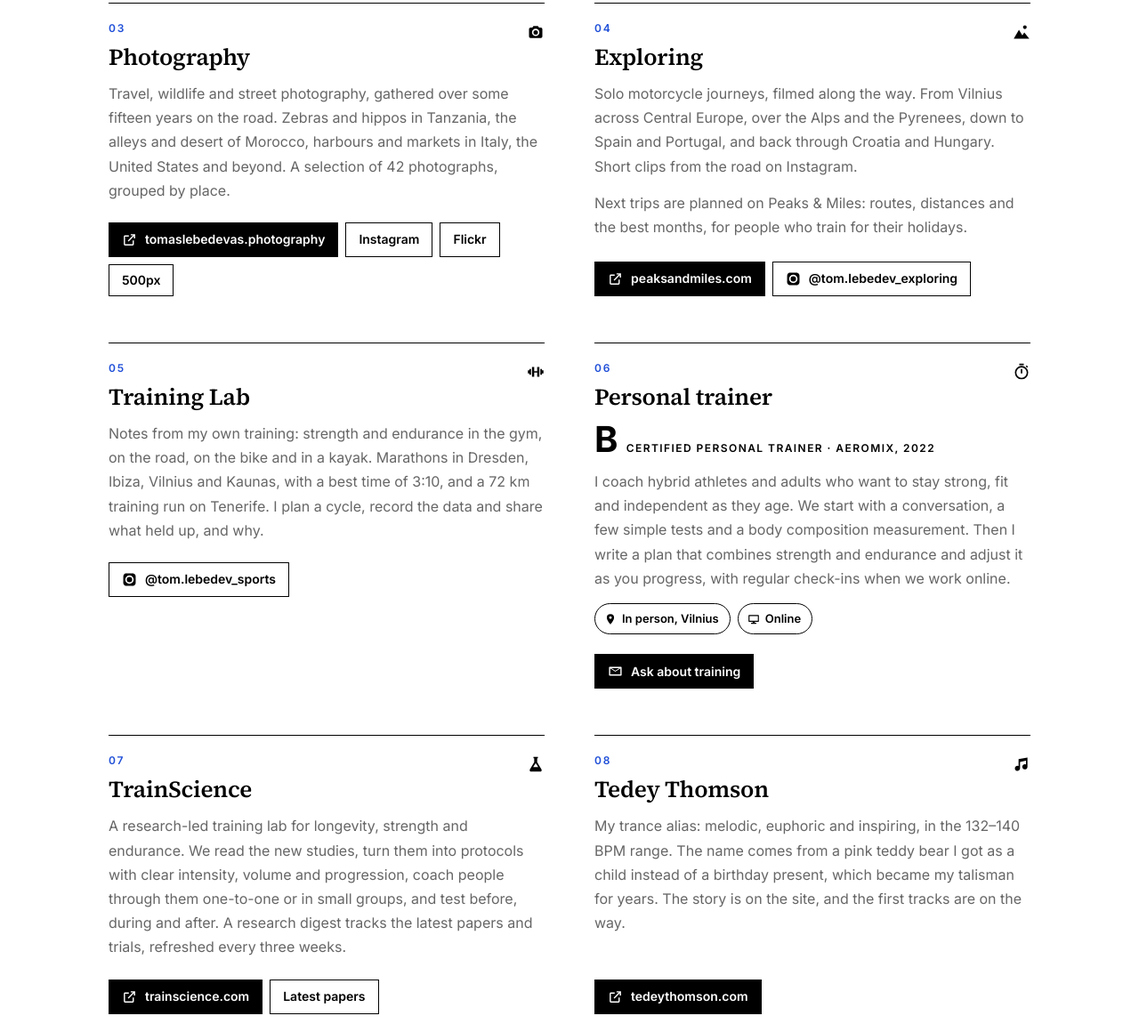
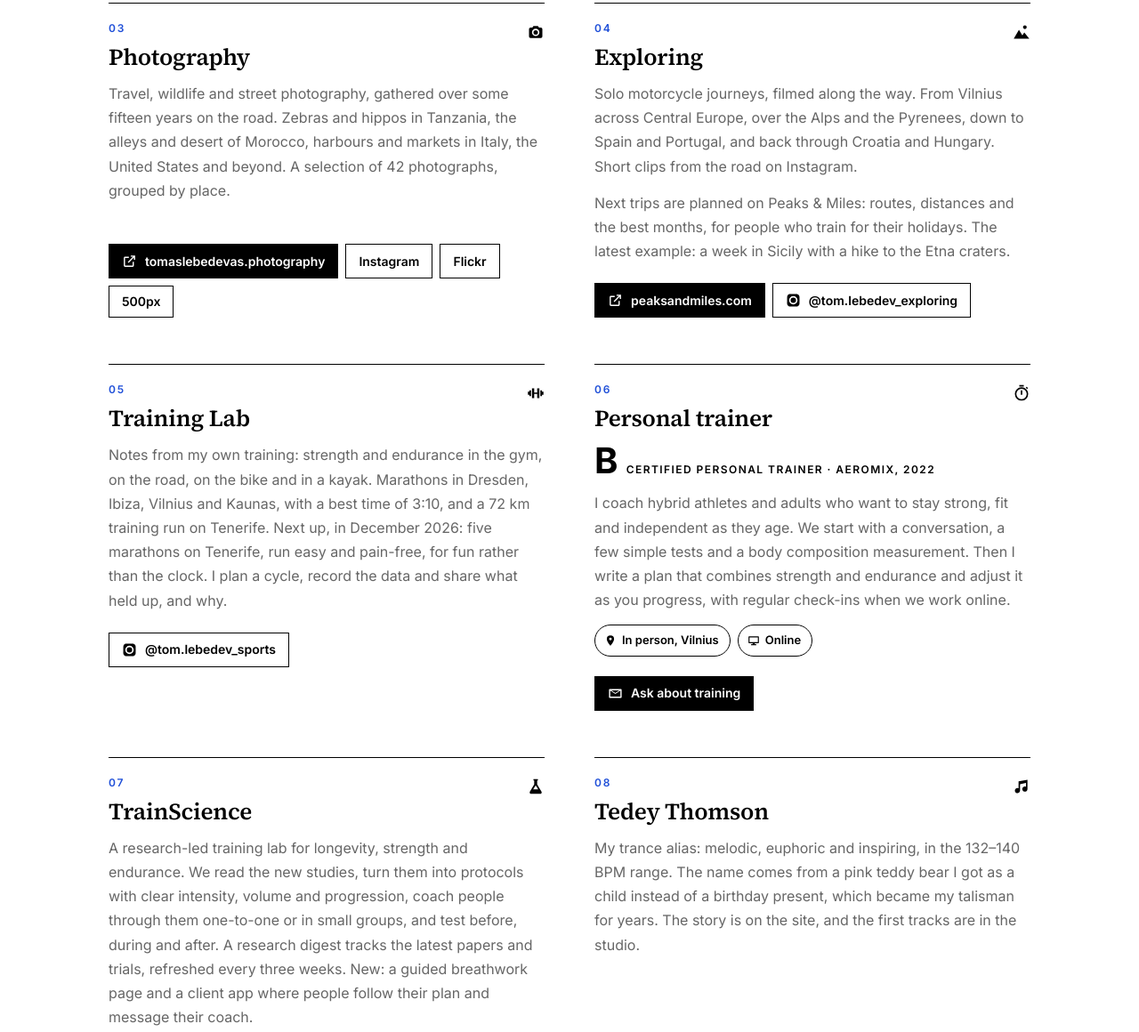
Before and after one commit to tomlebedev-cloud/tomaslebedevas.com, a plain HTML site: page index.html in a window 1280 px wide. Shown: the part 2585-3745 px from the top of the page at 89% size. Drawn offline with Linux system fonts and the light colour scheme.

Commit message:
Update TrainScience, Exploring, Training Lab and Tedey Thomson cards; sitemap lastmod; ignore local drafts
Co-Authored-By: Claude Opus 5.5 <noreply@anthropic.com>

```diff
--- a/index.html
+++ b/index.html
@@ -534,7 +534,7 @@ footer{background:var(--white);border-top:1px solid #000}
         <div class="icon"><svg viewBox="0 0 24 24" aria-hidden="true"><path d="M16.5 3a2.5 2.5 0 110 5 2.5 2.5 0 010-5zM1.5 21l7-12 4.6 7.6 2.6-3.9L22.5 21h-21z"/></svg></div>
         <h2 data-i18n="explore.h">Exploring</h2>
         <p data-i18n="explore.lead">Solo motorcycle journeys, filmed along the way. From Vilnius across Central Europe, over the Alps and the Pyrenees, down to Spain and Portugal, and back through Croatia and Hungary. Short clips from the road on Instagram.</p>
-        <p data-i18n="explore.pm">Next trips are planned on Peaks &amp; Miles: routes, distances and the best months, for people who train for their holidays.</p>
+        <p data-i18n="explore.pm">Next trips are planned on Peaks &amp; Miles: routes, distances and the best months, for people who train for their holidays. The latest example: a week in Sicily with a hike to the Etna craters.</p>
         <div class="links">
           <a class="btn btn-sm btn-primary" href="https://peaksandmiles.com/" target="_blank" rel="noopener">
             <svg viewBox="0 0 24 24" aria-hidden="true"><path d="M14 3h7v7h-2V6.4l-8.3 8.3-1.4-1.4L17.6 5H14V3zM5 5h6v2H5v12h12v-6h2v6a2 2 0 01-2 2H5a2 2 0 01-2-2V7a2 2 0 012-2z"/></svg>
@@ -550,7 +550,7 @@ footer{background:var(--white);border-top:1px solid #000}
       <article class="card" id="sport">
         <div class="icon"><svg viewBox="0 0 24 24" aria-hidden="true"><path d="M1.5 10h2V8h2.2v8H3.5v-2h-2v-4zm21 0h-2V8h-2.2v8h2.2v-2h2v-4zM7 5.5h3v13H7v-13zm7 0h3v13h-3v-13zM10 11h4v2h-4v-2z"/></svg></div>
         <h2 data-i18n="sport.h">Training Lab</h2>
-        <p data-i18n="sport.lead">Notes from my own training: strength and endurance in the gym, on the road, on the bike and in a kayak. Marathons in Dresden, Ibiza, Vilnius and Kaunas, with a best time of 3:10, and a 72 km training run on Tenerife. I plan a cycle, record the data and share what held up, and why.</p>
+        <p data-i18n="sport.lead">Notes from my own training: strength and endurance in the gym, on the road, on the bike and in a kayak. Marathons in Dresden, Ibiza, Vilnius and Kaunas, with a best time of 3:10, and a 72 km training run on Tenerife. Next up, in December 2026: five marathons on Tenerife, run easy and pain-free, for fun rather than the clock. I plan a cycle, record the data and share what held up, and why.</p>
         <div class="links">
           <a class="btn btn-sm" href="https://www.instagram.com/tom.lebedev_sports/" target="_blank" rel="noopener">
             <svg viewBox="0 0 24 24" aria-hidden="true"><path d="M12 2.2c3.2 0 3.6 0 4.9.07 1.2.05 1.8.25 2.2.42.6.22 1 .48 1.4.9.42.4.68.8.9 1.4.17.4.37 1 .42 2.2.06 1.3.07 1.7.07 4.9s0 3.6-.07 4.9c-.05 1.2-.25 1.8-.42 2.2-.22.6-.48 1-.9 1.4-.4.42-.8.68-1.4.9-.4.17-1 .37-2.2.42-1.3.06-1.7.07-4.9.07s-3.6 0-4.9-.07c-1.2-.05-1.8-.25-2.2-.42-.6-.22-1-.48-1.4-.9-.42-.4-.68-.8-.9-1.4-.17-.4-.37-1-.42-2.2C2.2 15.6 2.2 15.2 2.2 12s0-3.6.07-4.9c.05-1.2.25-1.8.42-2.2.22-.6.48-1 .9-1.4.4-.42.8-.68 1.4-.9.4-.17 1-.37 2.2-.42C8.4 2.2 8.8 2.2 12 2.2zm0 3.1A6.7 6.7 0 1018.7 12 6.7 6.7 0 0012 5.3zm0 11a4.3 4.3 0 114.3-4.3 4.3 4.3 0 01-4.3 4.3zm6.9-11.3a1.6 1.6 0 11-1.6-1.6 1.6 1.6 0 011.6 1.6z"/></svg>
@@ -579,7 +579,7 @@ footer{background:var(--white);border-top:1px solid #000}
       <article class="card" id="trainscience">
         <div class="icon"><svg viewBox="0 0 24 24" aria-hidden="true"><path d="M9 2h6v2h-1v5.3l5.6 9.4A2 2 0 0117.9 22H6.1a2 2 0 01-1.7-3.3L10 9.3V4H9V2zm3 8.5L8.6 16h6.8L12 10.5z"/></svg></div>
         <h2>TrainScience</h2>
-        <p data-i18n="ts.lead">A research-led training lab for longevity, strength and endurance. We read the new studies, turn them into protocols with clear intensity, volume and progression, coach people through them one-to-one or in small groups, and test before, during and after. A research digest tracks the latest papers and trials, refreshed every three weeks.</p>
+        <p data-i18n="ts.lead">A research-led training lab for longevity, strength and endurance. We read the new studies, turn them into protocols with clear intensity, volume and progression, coach people through them one-to-one or in small groups, and test before, during and after. A research digest tracks the latest papers and trials, refreshed every three weeks. New: a guided breathwork page and a client app where people follow their plan and message their coach.</p>
         <div class="links">
           <a class="btn btn-sm btn-primary" href="https://trainscience.com/" target="_blank" rel="noopener">
             <svg viewBox="0 0 24 24" aria-hidden="true"><path d="M14 3h7v7h-2V6.4l-8.3 8.3-1.4-1.4L17.6 5H14V3zM5 5h6v2H5v12h12v-6h2v6a2 2 0 01-2 2H5a2 2 0 01-2-2V7a2 2 0 012-2z"/></svg>
@@ -594,7 +594,7 @@ footer{background:var(--white);border-top:1px solid #000}
       <article class="card" id="music">
         <div class="icon"><svg viewBox="0 0 24 24" aria-hidden="true"><path d="M20 3v12.5a3.5 3.5 0 11-2-3.16V7.3l-8 1.6v8.6A3.5 3.5 0 118 14.34V5l12-2z"/></svg></div>
         <h2>Tedey Thomson</h2>
-        <p data-i18n="music.lead">My trance alias: melodic, euphoric and inspiring, in the 132–140 BPM range. The name comes from a pink teddy bear I got as a child instead of a birthday present, which became my talisman for years. The story is on the site, and the first tracks are on the way.</p>
+        <p data-i18n="music.lead">My trance alias: melodic, euphoric and inspiring, in the 132–140 BPM range. The name comes from a pink teddy bear I got as a child instead of a birthday present, which became my talisman for years. The story is on the site, and the first tracks are in the studio.</p>
         <div class="links">
           <a class="btn btn-sm btn-primary" href="https://tedeythomson.com/" target="_blank" rel="noopener">
             <svg viewBox="0 0 24 24" aria-hidden="true"><path d="M14 3h7v7h-2V6.4l-8.3 8.3-1.4-1.4L17.6 5H14V3zM5 5h6v2H5v12h12v-6h2v6a2 2 0 01-2 2H5a2 2 0 01-2-2V7a2 2 0 012-2z"/></svg>
@@ -664,18 +664,18 @@ const I18N = {
     "photo.lead": "Fotografía de viajes, naturaleza y calle, reunida a lo largo de unos quince años de viaje. Cebras e hipopótamos en Tanzania, los callejones y el desierto de Marruecos, puertos y mercados en Italia, Estados Unidos y otros lugares. Una selección de 42 fotografías, agrupadas por lugar.",
     "explore.h": "Exploring",
     "explore.lead": "Viajes en solitario en moto, grabados por el camino. Desde Vilna a través de Europa Central, por los Alpes y los Pirineos, hasta España y Portugal, y de vuelta por Croacia y Hungría. Clips cortos de la carretera en Instagram.",
-    "explore.pm": "Los próximos viajes se planifican en Peaks & Miles: rutas, distancias y los mejores meses, para quienes entrenan para sus vacaciones.",
+    "explore.pm": "Los próximos viajes se planifican en Peaks & Miles: rutas, distancias y los mejores meses, para quienes entrenan para sus vacaciones. El último ejemplo: una semana en Sicilia con subida a los cráteres del Etna.",
     "sport.h": "Training Lab",
-    "sport.lead": "Notas de mi propio entrenamiento: fuerza y resistencia en el gimnasio, corriendo, en bicicleta y en kayak. Maratones en Dresde, Ibiza, Vilna y Kaunas, con una mejor marca de 3:10, y una tirada de entrenamiento de 72 km en Tenerife. Planifico un ciclo, registro los datos y comparto lo que ha funcionado, y por qué.",
+    "sport.lead": "Notas de mi propio entrenamiento: fuerza y resistencia en el gimnasio, corriendo, en bicicleta y en kayak. Maratones en Dresde, Ibiza, Vilna y Kaunas, con una mejor marca de 3:10, y una tirada de entrenamiento de 72 km en Tenerife. Lo próximo, en diciembre de 2026: cinco maratones en Tenerife, a ritmo suave y sin dolor, por diversión y no por el reloj. Planifico un ciclo, registro los datos y comparto lo que ha funcionado, y por qué.",
     "trainer.h": "Entrenador personal",
     "trainer.licence": "entrenador personal titulado · Aeromix, 2022",
     "trainer.lead": "Entreno a atletas híbridos y a adultos que quieren mantenerse fuertes, en forma e independientes con los años. Empezamos con una conversación, unas pruebas sencillas y una medición de la composición corporal. Después preparo un plan que combina fuerza y resistencia y lo ajusto a medida que avanzas, con revisiones periódicas cuando trabajamos en línea.",
     "trainer.cta": "Consultar sobre entrenamiento",
     "trainer.inperson": "Presencial en Vilna",
     "trainer.online": "En línea",
-    "ts.lead": "Un laboratorio de entrenamiento basado en la investigación, para longevidad, fuerza y resistencia. Leemos los estudios nuevos, los convertimos en protocolos con intensidad, volumen y progresión claros, acompañamos a las personas de forma individual o en grupos pequeños, y medimos antes, durante y después. Un resumen de investigación recoge los artículos y ensayos más recientes y se actualiza cada tres semanas.",
+    "ts.lead": "Un laboratorio de entrenamiento basado en la investigación, para longevidad, fuerza y resistencia. Leemos los estudios nuevos, los convertimos en protocolos con intensidad, volumen y progresión claros, acompañamos a las personas de forma individual o en grupos pequeños, y medimos antes, durante y después. Un resumen de investigación recoge los artículos y ensayos más recientes y se actualiza cada tres semanas. Novedades: una página de respiración guiada y una app para clientes donde seguir el plan y escribir al entrenador.",
     "ts.cta": "Últimos artículos",
-    "music.lead": "Mi alias de trance: melódico, eufórico e inspirador, entre 132 y 140 BPM. El nombre viene de un osito de peluche rosa que recibí de niño en lugar de un regalo de cumpleaños y que fue mi talismán durante años. La historia está en la web, y los primeros temas están en camino.",
+    "music.lead": "Mi alias de trance: melódico, eufórico e inspirador, entre 132 y 140 BPM. El nombre viene de un osito de peluche rosa que recibí de niño en lugar de un regalo de cumpleaños y que fue mi talismán durante años. La historia está en la web, y los primeros temas se están produciendo.",
     "contact.h": "Contacto",
     "foot.built": "Vilna, Lituania"
   },
@@ -702,18 +702,18 @@ const I18N = {
     "photo.lead": "Reise-, Wildlife- und Straßenfotografie aus rund fünfzehn Jahren unterwegs. Zebras und Flusspferde in Tansania, Gassen und Wüste in Marokko, Häfen und Märkte in Italien, den USA und anderswo. Eine Auswahl von 42 Fotografien, nach Orten geordnet.",
     "explore.h": "Exploring",
     "explore.lead": "Motorradreisen allein, unterwegs gefilmt. Von Vilnius durch Mitteleuropa, über die Alpen und die Pyrenäen bis nach Spanien und Portugal und zurück über Kroatien und Ungarn. Kurze Clips von unterwegs auf Instagram.",
-    "explore.pm": "Die nächsten Reisen plane ich auf Peaks & Miles: Routen, Distanzen und die besten Monate, für alle, die für ihren Urlaub trainieren.",
+    "explore.pm": "Die nächsten Reisen plane ich auf Peaks & Miles: Routen, Distanzen und die besten Monate, für alle, die für ihren Urlaub trainieren. Das neueste Beispiel: eine Woche Sizilien mit Wanderung zu den Ätna-Kratern.",
     "sport.h": "Training Lab",
-    "sport.lead": "Notizen aus meinem eigenen Training: Kraft und Ausdauer im Studio, auf der Straße, auf dem Rad und im Kajak. Marathons in Dresden, Ibiza, Vilnius und Kaunas mit einer Bestzeit von 3:10 sowie ein 72-km-Trainingslauf auf Teneriffa. Ich plane einen Zyklus, erfasse die Daten und teile, was sich bewährt hat, und warum.",
+    "sport.lead": "Notizen aus meinem eigenen Training: Kraft und Ausdauer im Studio, auf der Straße, auf dem Rad und im Kajak. Marathons in Dresden, Ibiza, Vilnius und Kaunas mit einer Bestzeit von 3:10 sowie ein 72-km-Trainingslauf auf Teneriffa. Als Nächstes, im Dezember 2026: fünf Marathons auf Teneriffa, locker und schmerzfrei, zum Spaß statt für die Uhr. Ich plane einen Zyklus, erfasse die Daten und teile, was sich bewährt hat, und warum.",
     "trainer.h": "Personal Trainer",
     "trainer.licence": "zertifizierter Personal Trainer · Aeromix, 2022",
     "trainer.lead": "Ich trainiere Hybrid-Athleten und Erwachsene, die mit den Jahren stark, fit und selbstständig bleiben wollen. Wir beginnen mit einem Gespräch, ein paar einfachen Tests und einer Messung der Körperzusammensetzung. Dann schreibe ich einen Plan, der Kraft und Ausdauer verbindet, und passe ihn an deine Fortschritte an, online mit regelmäßigen Check-ins.",
     "trainer.cta": "Training anfragen",
     "trainer.inperson": "Vor Ort in Vilnius",
     "trainer.online": "Online",
-    "ts.lead": "Ein forschungsbasiertes Trainingslabor für Langlebigkeit, Kraft und Ausdauer. Wir lesen neue Studien, machen daraus Protokolle mit klarer Intensität, klarem Umfang und klarer Progression, betreuen Menschen einzeln oder in kleinen Gruppen und testen vorher, währenddessen und danach. Ein Research-Digest sammelt die neuesten Studien und Trials und wird alle drei Wochen aktualisiert.",
+    "ts.lead": "Ein forschungsbasiertes Trainingslabor für Langlebigkeit, Kraft und Ausdauer. Wir lesen neue Studien, machen daraus Protokolle mit klarer Intensität, klarem Umfang und klarer Progression, betreuen Menschen einzeln oder in kleinen Gruppen und testen vorher, währenddessen und danach. Ein Research-Digest sammelt die neuesten Studien und Trials und wird alle drei Wochen aktualisiert. Neu: eine geführte Atemübungsseite und eine Kunden-App, in der man seinem Plan folgt und dem Coach schreibt.",
     "ts.cta": "Neueste Studien",
-    "music.lead": "Mein Trance-Alias: melodisch, euphorisch und inspirierend, zwischen 132 und 140 BPM. Der Name stammt von einem rosa Teddybären, den ich als Kind statt eines Geburtstagsgeschenks bekam und der jahrelang mein Talisman war. Die Geschichte steht auf der Website, die ersten Tracks sind unterwegs.",
+    "music.lead": "Mein Trance-Alias: melodisch, euphorisch und inspirierend, zwischen 132 und 140 BPM. Der Name stammt von einem rosa Teddybären, den ich als Kind statt eines Geburtstagsgeschenks bekam und der jahrelang mein Talisman war. Die Geschichte steht auf der Website, die ersten Tracks entstehen gerade im Studio.",
     "contact.h": "Kontakt",
     "foot.built": "Vilnius, Litauen"
   },
@@ -740,18 +740,18 @@ const I18N = {
     "photo.lead": "Photographie de voyage, animalière et de rue, réunie au fil d'une quinzaine d'années sur la route. Zèbres et hippopotames en Tanzanie, ruelles et désert au Maroc, ports et marchés en Italie, aux États-Unis et ailleurs. Une sélection de 42 photographies, classées par lieu.",
     "explore.h": "Exploring",
     "explore.lead": "Voyages à moto en solitaire, filmés en route. De Vilnius à travers l'Europe centrale, par les Alpes et les Pyrénées, jusqu'en Espagne et au Portugal, puis retour par la Croatie et la Hongrie. De courts clips de la route sur Instagram.",
-    "explore.pm": "Les prochains voyages se préparent sur Peaks & Miles : itinéraires, distances et meilleurs mois, pour ceux qui s'entraînent pour leurs vacances.",
+    "explore.pm": "Les prochains voyages se préparent sur Peaks & Miles : itinéraires, distances et meilleurs mois, pour ceux qui s'entraînent pour leurs vacances. Dernier exemple : une semaine en Sicile avec une randonnée jusqu'aux cratères de l'Etna.",
     "sport.h": "Training Lab",
-    "sport.lead": "Notes tirées de mon propre entraînement : force et endurance en salle, sur la route, à vélo et en kayak. Des marathons à Dresde, Ibiza, Vilnius et Kaunas, avec un meilleur temps de 3 h 10, et une sortie d'entraînement de 72 km à Tenerife. Je planifie un cycle, je relève les données et je partage ce qui a tenu, et pourquoi.",
+    "sport.lead": "Notes tirées de mon propre entraînement : force et endurance en salle, sur la route, à vélo et en kayak. Des marathons à Dresde, Ibiza, Vilnius et Kaunas, avec un meilleur temps de 3 h 10, et une sortie d'entraînement de 72 km à Tenerife. Prochaine étape, en décembre 2026 : cinq marathons à Tenerife, en douceur et sans douleur, pour le plaisir plutôt que pour le chrono. Je planifie un cycle, je relève les données et je partage ce qui a tenu, et pourquoi.",
     "trainer.h": "Coach sportif",
     "trainer.licence": "coach sportif diplômé · Aeromix, 2022",
     "trainer.lead": "J'entraîne des athlètes hybrides et des adultes qui veulent rester forts, en forme et autonomes en vieillissant. Nous commençons par un échange, quelques tests simples et une mesure de la composition corporelle. J'établis ensuite un programme qui associe force et endurance, et je l'ajuste au fil de vos progrès, avec des points réguliers lorsque nous travaillons à distance.",
     "trainer.cta": "Me contacter pour un entraînement",
     "trainer.inperson": "En personne à Vilnius",
     "trainer.online": "En ligne",
-    "ts.lead": "Un laboratoire d'entraînement fondé sur la recherche, pour la longévité, la force et l'endurance. Nous lisons les nouvelles études, les traduisons en protocoles avec une intensité, un volume et une progression clairs, accompagnons chacun en individuel ou en petit groupe, et mesurons avant, pendant et après. Une veille scientifique rassemble les derniers articles et essais, mise à jour toutes les trois semaines.",
+    "ts.lead": "Un laboratoire d'entraînement fondé sur la recherche, pour la longévité, la force et l'endurance. Nous lisons les nouvelles études, les traduisons en protocoles avec une intensité, un volume et une progression clairs, accompagnons chacun en individuel ou en petit groupe, et mesurons avant, pendant et après. Une veille scientifique rassemble les derniers articles et essais, mise à jour toutes les trois semaines. Nouveau : une page de respiration guidée et une appli client pour suivre son plan et écrire à son coach.",
     "ts.cta": "Derniers articles",
-    "music.lead": "Mon alias trance : mélodique, euphorique et inspirant, entre 132 et 140 BPM. Le nom vient d'un ours en peluche rose reçu enfant à la place d'un cadeau d'anniversaire, devenu mon talisman pendant des années. L'histoire est sur le site, et les premiers morceaux arrivent.",
+    "music.lead": "Mon alias trance : mélodique, euphorique et inspirant, entre 132 et 140 BPM. Le nom vient d'un ours en peluche rose reçu enfant à la place d'un cadeau d'anniversaire, devenu mon talisman pendant des années. L'histoire est sur le site, et les premiers morceaux sont en studio.",
     "contact.h": "Contact",
     "foot.built": "Vilnius, Lituanie"
   },
@@ -777,18 +777,18 @@ const I18N = {
     "photo.lead": "Kelionių, laukinės gamtos ir gatvės fotografija, per maždaug penkiolika metų sukaupta kelyje. Zebrai ir begemotai Tanzanijoje, Maroko skersgatviai ir dykuma, uostai ir turgūs Italijoje, Jungtinėse Valstijose ir kitur. 42 nuotraukų atranka, sugrupuota pagal vietas.",
     "explore.h": "Exploring",
     "explore.lead": "Pavienės kelionės motociklu, filmuojamos pakeliui. Iš Vilniaus per Vidurio Europą, per Alpes ir Pirėnus iki Ispanijos ir Portugalijos, o atgal per Kroatiją ir Vengriją. Trumpi vaizdo įrašai iš kelio „Instagram“.",
-    "explore.pm": "Kitos kelionės planuojamos „Peaks & Miles“: maršrutai, atstumai ir geriausi mėnesiai tiems, kurie treniruojasi savo atostogoms.",
+    "explore.pm": "Kitos kelionės planuojamos „Peaks & Miles“: maršrutai, atstumai ir geriausi mėnesiai tiems, kurie treniruojasi savo atostogoms. Naujausias pavyzdys: savaitė Sicilijoje su žygiu prie Etnos kraterių.",
     "sport.h": "Training Lab",
-    "sport.lead": "Užrašai iš mano paties treniruočių: jėga ir ištvermė sporto salėje, kelyje, dviračiu ir baidare. Maratonai Drezdene, Ibicoje, Vilniuje ir Kaune, geriausias laikas 3:10, ir 72 km treniruotė Tenerifėje. Planuoju ciklą, fiksuoju duomenis ir dalinuosi tuo, kas pasiteisino, ir kodėl.",
+    "sport.lead": "Užrašai iš mano paties treniruočių: jėga ir ištvermė sporto salėje, kelyje, dviračiu ir baidare. Maratonai Drezdene, Ibicoje, Vilniuje ir Kaune, geriausias laikas 3:10, ir 72 km treniruotė Tenerifėje. Toliau, 2026 m. gruodį: penki maratonai Tenerifėje, ramiu tempu ir be skausmo, dėl malonumo, o ne dėl laiko. Planuoju ciklą, fiksuoju duomenis ir dalinuosi tuo, kas pasiteisino, ir kodėl.",
     "trainer.h": "Asmeninis treneris",
     "trainer.licence": "sertifikuotas asmeninis treneris · Aeromix, 2022",
     "trainer.lead": "Treniruoju hibridinius sportininkus ir suaugusiuosius, norinčius išlikti stipriems, sportiškiems ir savarankiškiems senstant. Pradedame nuo pokalbio, kelių paprastų testų ir kūno sudėties matavimo. Tada parašau planą, jungiantį jėgą ir ištvermę, ir koreguoju jį jums progresuojant; dirbant nuotoliu reguliariai pasitariame.",
     "trainer.cta": "Klausti dėl treniruočių",
     "trainer.inperson": "Gyvai, Vilniuje",
     "trainer.online": "Nuotoliu",
-    "ts.lead": "Moksliniais tyrimais grįsta treniruočių laboratorija ilgaamžiškumui, jėgai ir ištvermei. Skaitome naujus tyrimus, paverčiame juos protokolais su aiškiu intensyvumu, apimtimi ir progresija, treniruojame žmones individualiai ar mažose grupėse, o testus darome prieš, per ir po. Tyrimų apžvalga seka naujausius straipsnius ir klinikinius tyrimus ir atnaujinama kas tris savaites.",
+    "ts.lead": "Moksliniais tyrimais grįsta treniruočių laboratorija ilgaamžiškumui, jėgai ir ištvermei. Skaitome naujus tyrimus, paverčiame juos protokolais su aiškiu intensyvumu, apimtimi ir progresija, treniruojame žmones individualiai ar mažose grupėse, o testus darome prieš, per ir po. Tyrimų apžvalga seka naujausius straipsnius ir klinikinius tyrimus ir atnaujinama kas tris savaites. Nauja: kvėpavimo pratimų puslapis ir kliento programėlė, kurioje sekamas planas ir rašoma treneriui.",
     "ts.cta": "Naujausi straipsniai",
-    "music.lead": "Mano trance slapyvardis: melodingas, euforiškas ir įkvepiantis, 132–140 BPM diapazone. Vardas kilo nuo rožinio pliušinio meškiuko, kurį vaikystėje gavau vietoj gimtadienio dovanos ir kuris daug metų buvo mano talismanas. Istorija yra svetainėje, o pirmieji kūriniai jau netrukus.",
+    "music.lead": "Mano trance slapyvardis: melodingas, euforiškas ir įkvepiantis, 132–140 BPM diapazone. Vardas kilo nuo rožinio pliušinio meškiuko, kurį vaikystėje gavau vietoj gimtadienio dovanos ir kuris daug metų buvo mano talismanas. Istorija yra svetainėje, o pirmieji kūriniai kuriami studijoje.",
     "contact.h": "Kontaktai",
     "foot.built": "Vilnius, Lietuva"
   }
--- a/sitemap.xml
+++ b/sitemap.xml
@@ -2,7 +2,7 @@
 <urlset xmlns="http://www.sitemaps.org/schemas/sitemap/0.9">
   <url>
     <loc>https://tomaslebedevas.com/</loc>
-    <lastmod>2026-10-01</lastmod>
+    <lastmod>2026-11-22</lastmod>
     <changefreq>monthly</changefreq>
     <priority>1.0</priority>
   </url>
```
Also changed, not shown: 1 other file.
